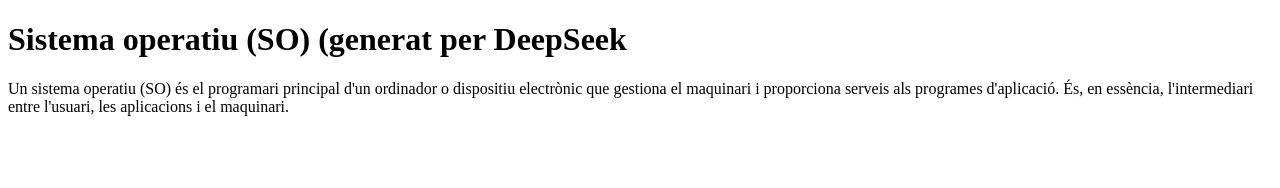
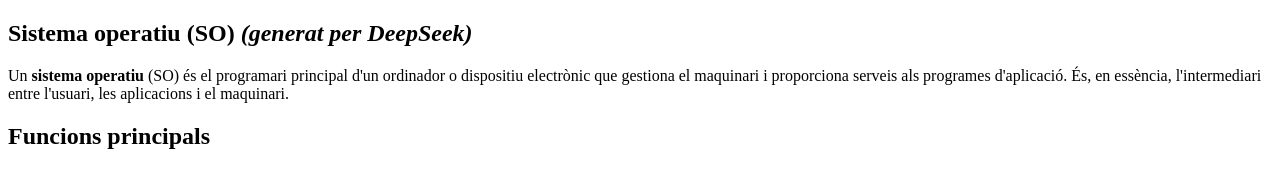
Before and after one commit to iesbiaplicacions/sistema-operatiu, a plain HTML site: page index.html in a window 1280 px wide. Drawn offline with Linux system fonts and the light colour scheme.

Commit message:
Update index.html

```diff
--- a/index.html
+++ b/index.html
@@ -4,9 +4,11 @@
     <title>Sistema operatiu</title>
   </head>
   <body>
-    <h1>Sistema operatiu (SO) (generat per DeepSeek</h1>
-    <p>Un sistema operatiu (SO) és el programari principal d'un ordinador o dispositiu electrònic
+    <h2>Sistema operatiu (SO) <i>(generat per DeepSeek)</i></h2>
+    <p>Un <b>sistema operatiu</b> (SO) és el programari principal d'un ordinador o dispositiu electrònic
 que gestiona el maquinari i proporciona serveis als programes d'aplicació. És, en essència,
 l'intermediari entre l'usuari, les aplicacions i el maquinari.</p>
+
+<h2>Funcions principals</h2>
 </body>
 </html>
```
